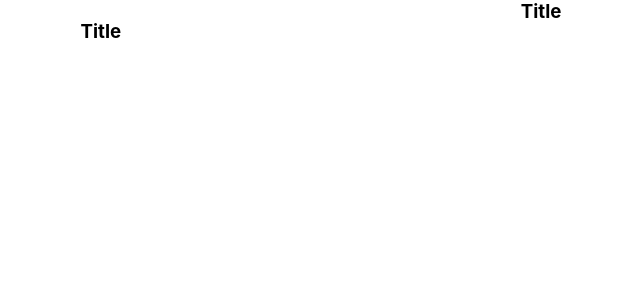
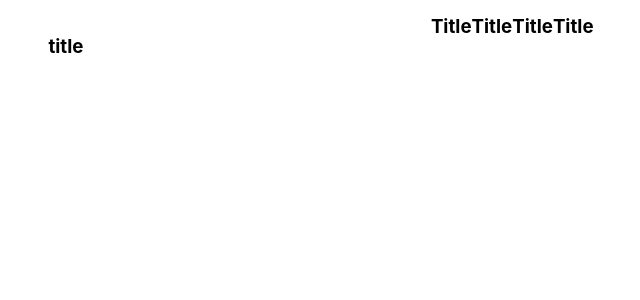
Before and after one commit to Yohenba18/Portfolio, a React (Create React App) app: page / in a window 1280 px wide. Shown: the top 300 px of the page, without its empty margins (319-959 px from the left). Built offline with nearby package versions, Linux system fonts and the light colour scheme.

Commit message:
portfolio-v1.1

```diff
--- a/src/App.css
+++ b/src/App.css
@@ -1,3 +1,3 @@
 *{
-  margin: 0;
+  margin: 0px;
 }
--- a/src/Components/Header.css
+++ b/src/Components/Header.css
@@ -1,4 +1,16 @@
 .header{
+    padding: 15px 20px;
     display: flex;
-    justify-content:space-evenly;
+    justify-content: space-evenly;
+    position: sticky;
+    background-color: white;
+    z-index: 100;
+    top: 0;
+
 }
+
+.header__right{
+    display: flex;
+    justify-content: space-evenly;
+
+}
--- a/src/Components/Header.js
+++ b/src/Components/Header.js
@@ -6,15 +6,25 @@ function Header() {
     <div>
       <div className="header">
         <div className="header__left">
-          <div className="header__leftLogo">
-            <img src="" alt=""></img>
+          <img src="" alt="" />
+          <div className="header__title">
+            <h3>title</h3>
           </div>
-          <div className="header__leftTitle">
+        </div>
+
+        <div className="header__right">
+          <div className="header__options">
             <h3>Title</h3>
           </div>
-        </div>
-        <div className="header__right">
-          <h3>Title</h3>
+          <div className="header__options">
+            <h3>Title</h3>
+          </div>
+          <div className="header__options">
+            <h3>Title</h3>
+          </div>
+          <div className="header__options">
+            <h3>Title</h3>
+          </div>
         </div>
       </div>
     </div>
```
